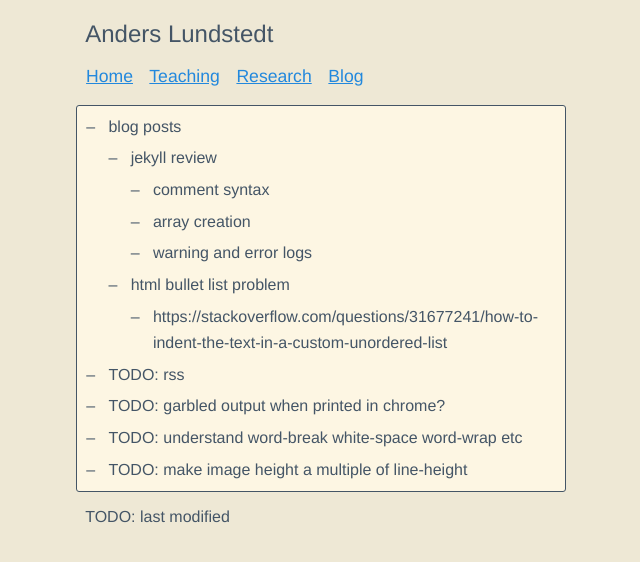
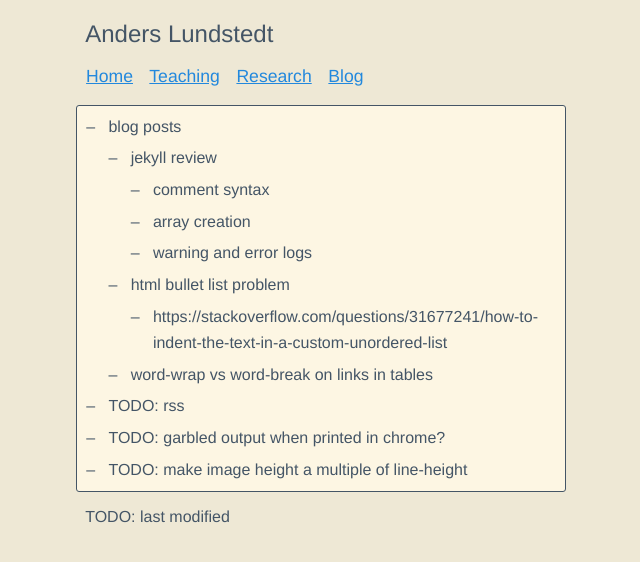
Before and after one commit to anderslundstedt/anderslundstedt.github.io, a Jekyll site: the page built from TODO.md, in a window 1280 px wide. Shown: the top 562 px of the page, without its empty margins (319-959 px from the left). Built offline with Jekyll 4.4.1, drawn with Linux system fonts in a browser that asks for light colours.

Commit message:
fixed word-break situation in tables

```diff
--- a/TODO.md
+++ b/TODO.md
@@ -9,7 +9,7 @@
     - warning and error logs
   - html bullet list problem
     - https://stackoverflow.com/questions/31677241/how-to-indent-the-text-in-a-custom-unordered-list
+  - word-wrap vs word-break on links in tables
 - {{ "TODO: rss" | log_warning }}
 - {{ "TODO: garbled output when printed in chrome?" | log_warning }}
-- {{ "TODO: understand word-break white-space word-wrap etc" | log_warning }}
 - {{ "TODO: make image height a multiple of line-height" | log_warning }}
--- a/css.css
+++ b/css.css
@@ -24,16 +24,16 @@
 a {
   word-wrap: break-word;
 }
+table a {
+  /* word-wrap: break-word does not work in tables for some reason */
+  word-break: break-word;
+}
 th, td {
   padding-right: 1ch;
   vertical-align: top;
-  word-break: break-word;
 }
 th:last-child, td:last-child {
   padding-right: 0;
-}
-th.unbreakable, td.unbreakable, th.post_date, td.post_date {
-  word-break: normal;
 }
 td.post_date {
   font-variant-numeric: tabular-nums;
--- a/index.html
+++ b/index.html
@@ -14,15 +14,15 @@
 
 <table>
   <tr>
-    <td class="unbreakable">E-mail:</td>
+    <td>E-mail:</td>
     <td><a href="mailto:anders.lundstedt@philosophy.su.se">anders.lundstedt@philosophy.su.se</a></td>
   </tr>
   <tr>
-    <td class="unbreakable">GitHub:</td>
+    <td>GitHub:</td>
     <td><a href="https://github.com/anderslundstedt">https://github.com/anderslundstedt</a></td>
   </tr>
   <tr>
-    <td class="unbreakable">MathOverflow:</td>
+    <td>MathOverflow:</td>
     <td><a href="https://mathoverflow.net/users/35868/anders-lundstedt">https://mathoverflow.net/users/35868/anders-lundstedt</a></td>
   </tr>
 </table>
```
